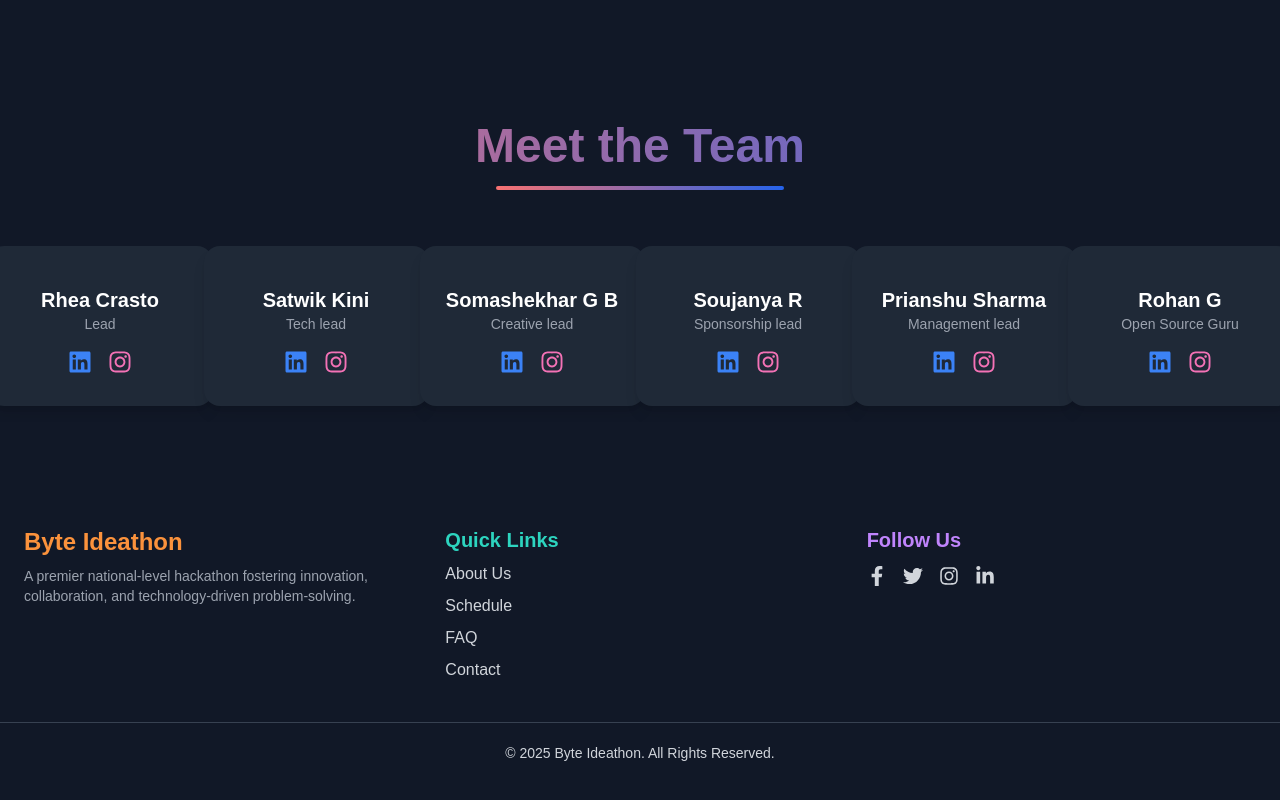
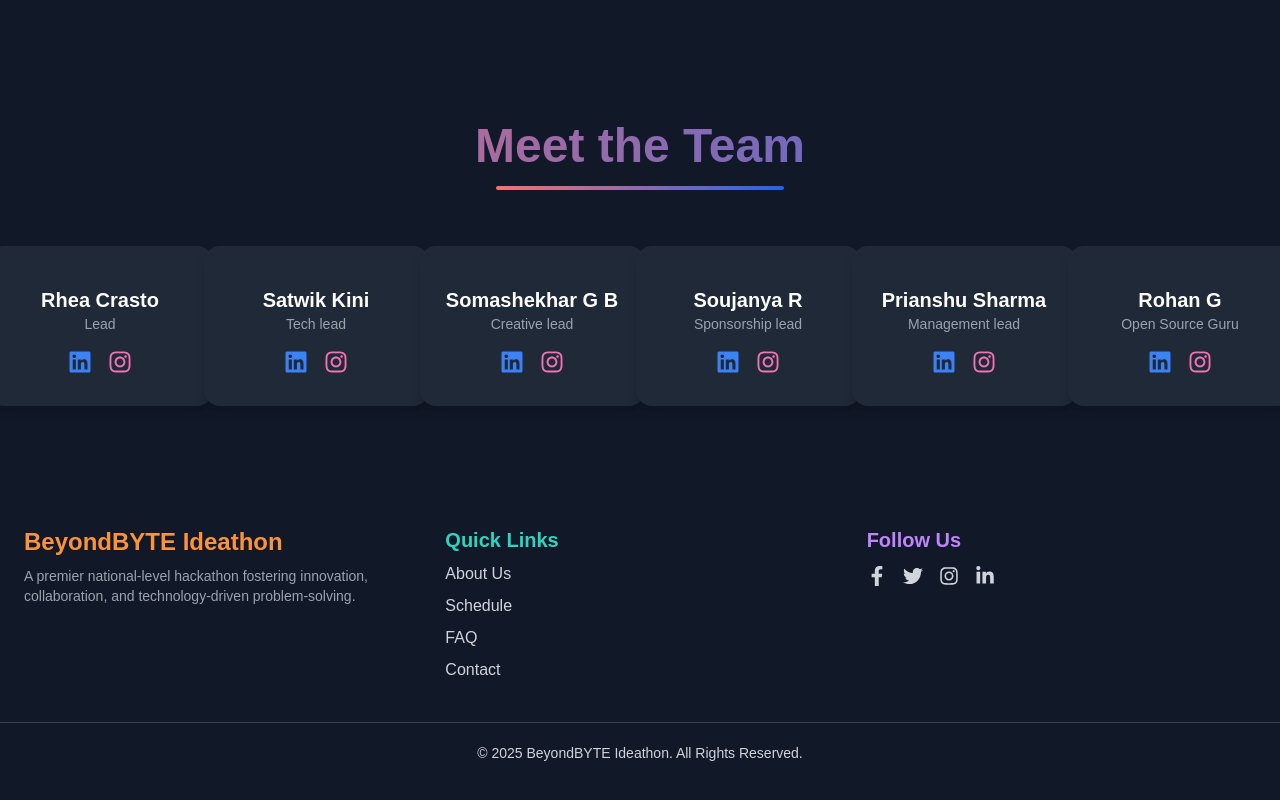
Before and after one commit to TheBYTEClubNIE/ByteClubWebsite, a Next.js app in the folder frontend/: page /Ideathon in a window 1280 px wide. Shown: the part 3434-4234 px from the top of the page. Built offline with nearby package versions, Linux system fonts and the light colour scheme; a web font is replaced by a local one.

Commit message:
name changes in ideathon

```diff
--- a/frontend/app/components/Ideathon/IdeaFAQs.tsx
+++ b/frontend/app/components/Ideathon/IdeaFAQs.tsx
@@ -9,8 +9,8 @@ interface FAQ {
 
 const faqs : FAQ[] =[
   {
-    question: "What is Byte Ideathon?",
-    answer: "Byte Ideathon is a premier national-level hackathon where students, developers, and tech enthusiasts collaborate to solve real-world problems through technology and innovation."
+    question: "What is BeyondBYTE Ideathon?",
+    answer: "BeyondBYTE Ideathon is a premier national-level hackathon where students, developers, and tech enthusiasts collaborate to solve real-world problems through technology and innovation."
   },
   {
     question: "Who can participate?",
--- a/frontend/app/components/Ideathon/ideaFooter.tsx
+++ b/frontend/app/components/Ideathon/ideaFooter.tsx
@@ -6,7 +6,7 @@ const Footer = () => {
       <div className="max-w-7xl mx-auto px-6 grid grid-cols-1 md:grid-cols-3 gap-8 text-center md:text-left">
         {/* Left Section - About */}
         <div>
-          <h3 className="text-2xl font-bold text-orange-400">Byte Ideathon</h3>
+          <h3 className="text-2xl font-bold text-orange-400">BeyondBYTE Ideathon</h3>
           <p className="mt-2 text-sm text-gray-400">
             A premier national-level hackathon fostering innovation, collaboration, and technology-driven problem-solving.
           </p>
@@ -41,7 +41,7 @@ const Footer = () => {
 
       {/* Copyright Section */}
       <div className="mt-10 text-center text-sm border-t border-gray-700 pt-5">
-        © {new Date().getFullYear()} Byte Ideathon. All Rights Reserved.
+        © {new Date().getFullYear()} BeyondBYTE Ideathon. All Rights Reserved.
       </div>
     </footer>
   );
```
